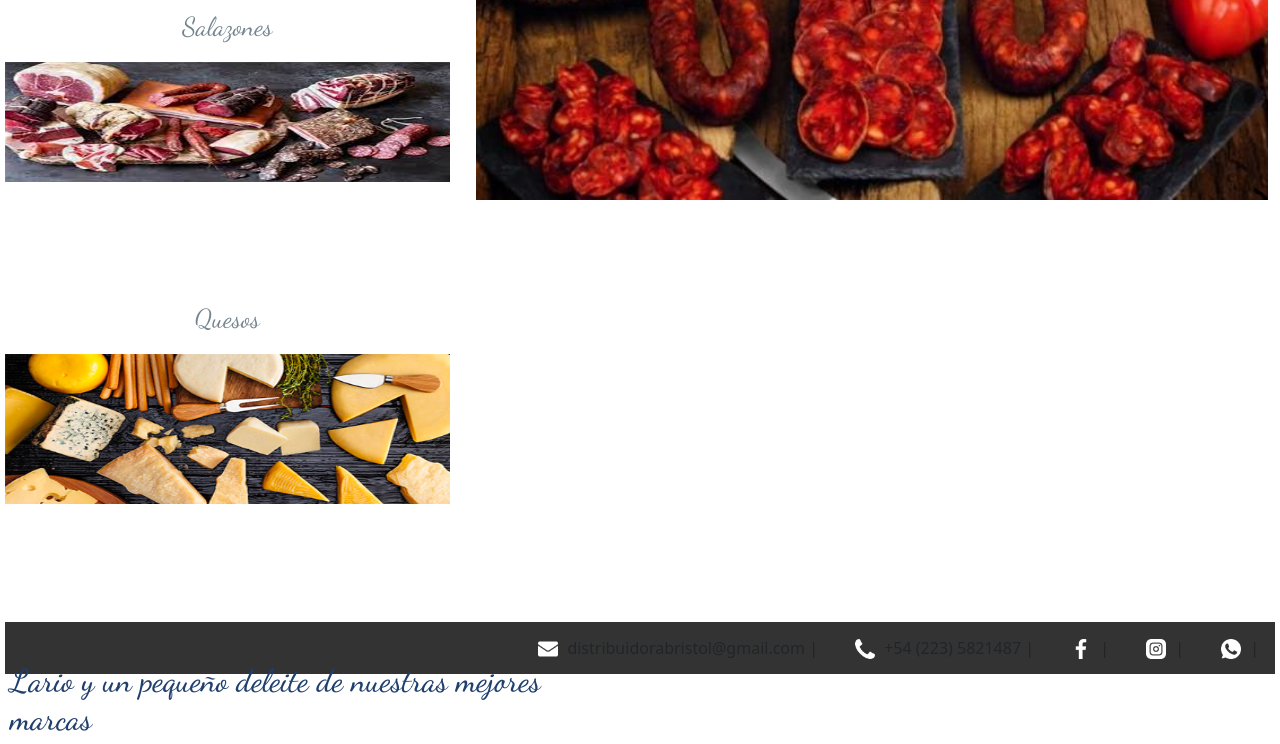
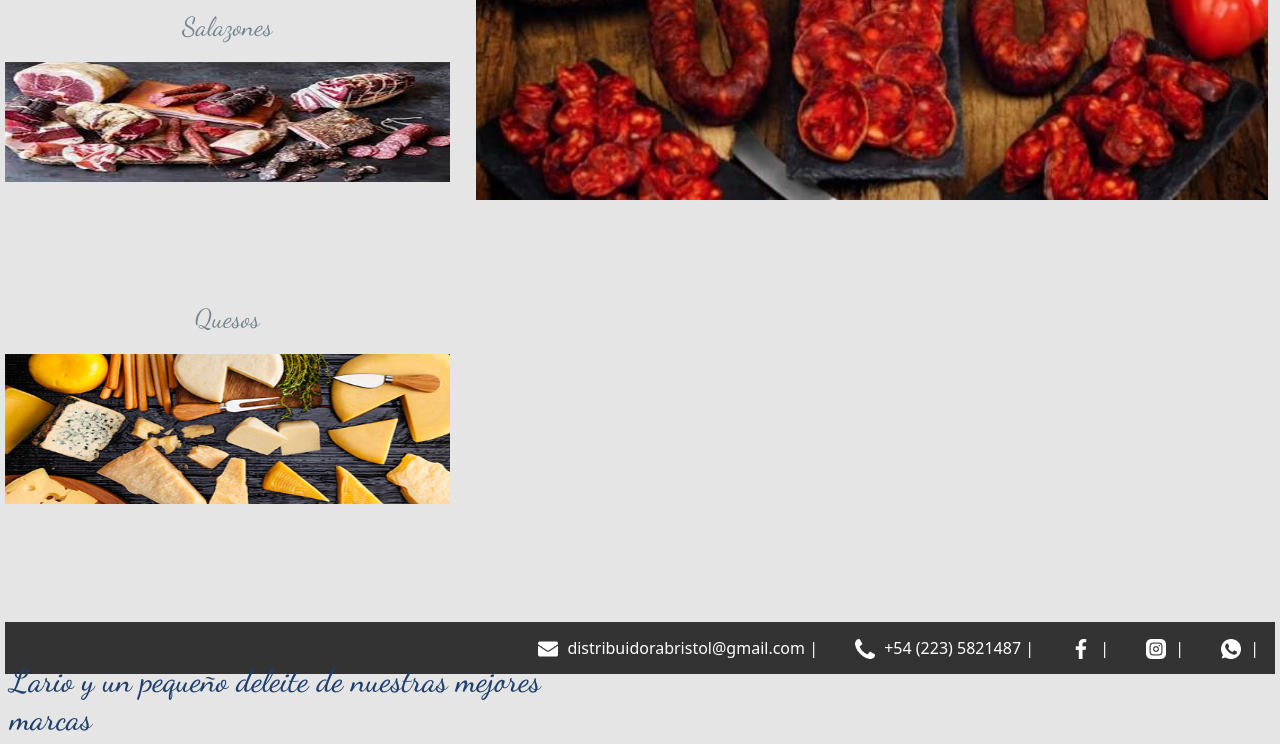
Before and after one commit to facuseijo/repositorycoderseijo, a plain HTML site: page index.html in a window 1280 px wide. Shown: the part 929-1673 px from the top of the page. Drawn offline with nearby package versions, Linux system fonts and the light colour scheme; grey boxes are pictures that could not be loaded.

Commit message:
cambiosporcodjs

```diff
--- a/css/style.css
+++ b/css/style.css
@@ -9,7 +9,7 @@
     margin: 5px;
     padding: 5px 5px;
     margin: 5px;
-    background-color: rgba(0,0,0,0.10);
+    background-color: rgba(0,0,0,0.10)!important;
 }
 h1{
     font-family:'Alfa Slab One';
@@ -106,6 +106,7 @@
     display:flex;
     flex-direction:row;
     justify-content:flex-end;
+    color:white
 }
 
  @media (max-width: 576px){
@@ -118,9 +119,9 @@
 
 .footgral ul  li  a {
    display: block;
-   color: white;
    text-align: right;
    padding: 14px 16px;
+   text-decoration: none;
 }
 .footgral img {
    height: 20px;
@@ -257,6 +258,8 @@
      "salamines salame crudo" "cantimpalo lomo panceta" "bocha holanda reggiano";
      column-gap: 5px;
      row-gap: 5px;
+     color: white;
+     text-decoration: none;
 }
 @media (max-width: 576px){
     .productos{
```
